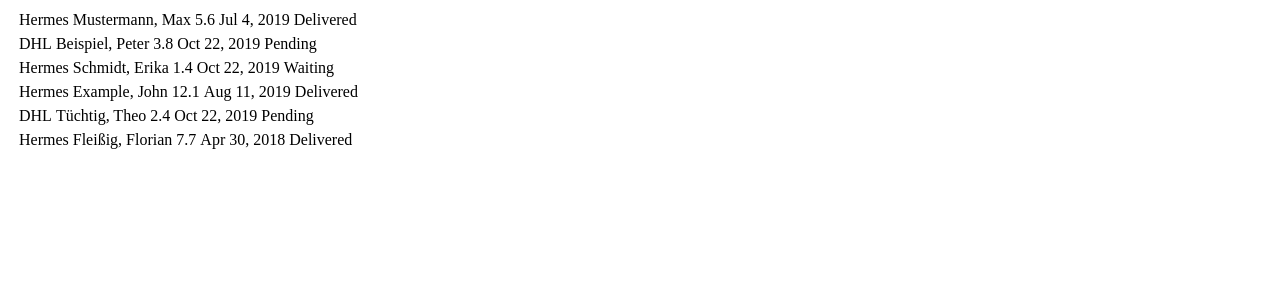
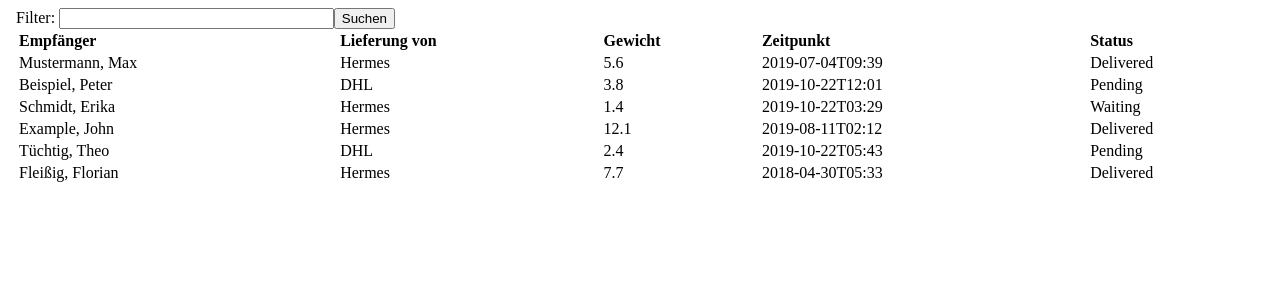
Before and after one commit to Felix-M-M/Deliveries-Uebungsaufgabe, an Angular app: page / in a window 1280 px wide. Shown: the top 300 px of the page. Built offline with nearby package versions, Linux system fonts and the light colour scheme.

Commit message:
Added base css, Search field

```diff
--- a/src/app/deliveries-list/deliveries-list.component.css
+++ b/src/app/deliveries-list/deliveries-list.component.css
@@ -0,0 +1,12 @@
+.delivery-table{
+    width: 100%;
+}
+.delivery-table-header {
+    font-weight: bold;
+}
+
+.search-bar input[type="text"]{
+    width: 100%;
+    min-width: 10em;
+    max-width: 20em;
+}
--- a/src/app/deliveries-list/deliveries-list.component.html
+++ b/src/app/deliveries-list/deliveries-list.component.html
@@ -1,9 +1,21 @@
-<table *ngFor="let delivery of deliveriesData">
-    <tr>
+<div class="search-bar">
+    <label for="deliverySearch">Filter: </label>
+    <input type="text" id="deliverySearch"/>
+    <button id="searchButton">Suchen</button>
+</div>
+<table class="delivery-table">
+    <tr class="delivery-table-header">
+        <td>Empfänger</td>
+        <td>Lieferung von</td>
+        <td>Gewicht</td>
+        <td>Zeitpunkt</td>
+        <td>Status</td>
+    </tr>
+    <tr *ngFor="let delivery of deliveriesData">
+        <td>{{delivery.receiver}}</td>
         <td>{{delivery.carrier}}</td>
-        <td>{{delivery.receiver}}</td>
         <td>{{delivery.weight}}</td>
-        <td>{{delivery.timestamp | date}}</td>
+        <td>{{delivery.timestamp | date: 'yyyy-MM-ddThh:mm'}}</td>
         <td>{{delivery.status}}</td>
     </tr>
 </table>
```
